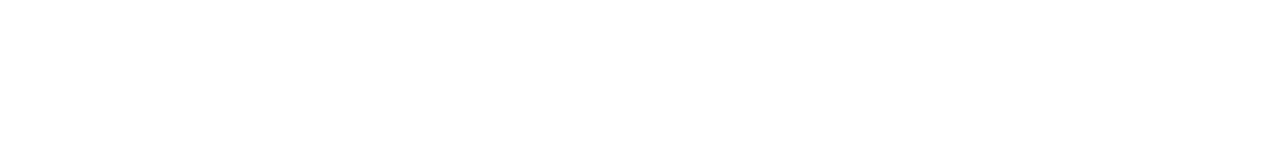
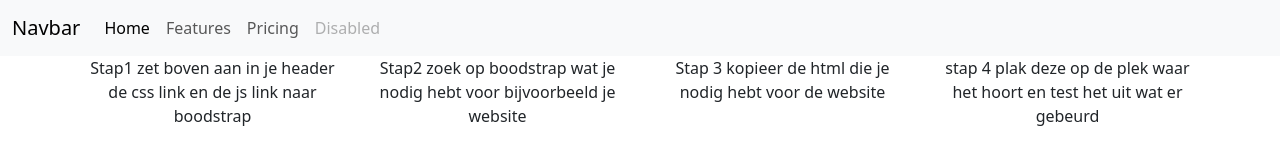
Before and after one commit to stijn-101718/Interface4, a plain HTML site: page oefening1.1/index.html in a window 1280 px wide. Drawn offline with nearby package versions, Linux system fonts and the light colour scheme.

Commit message:
oefening2

```diff
--- a/oefening1.1/index.html
+++ b/oefening1.1/index.html
@@ -9,5 +9,41 @@
 </head>
 <body>
 
+    <nav class="navbar navbar-expand-lg bg-body-tertiary">
+  <div class="container-fluid">
+    <a class="navbar-brand" href="#">Navbar</a>
+    <button class="navbar-toggler" type="button" data-bs-toggle="collapse" data-bs-target="#navbarNav" aria-controls="navbarNav" aria-expanded="false" aria-label="Toggle navigation">
+      <span class="navbar-toggler-icon"></span>
+    </button>
+    <div class="collapse navbar-collapse" id="navbarNav">
+      <ul class="navbar-nav">
+        <li class="nav-item">
+          <a class="nav-link active" aria-current="page" href="#">Home</a>
+        </li>
+        <li class="nav-item">
+          <a class="nav-link" href="#">Features</a>
+        </li>
+        <li class="nav-item">
+          <a class="nav-link" href="#">Pricing</a>
+        </li>
+        <li class="nav-item">
+          <a class="nav-link disabled" aria-disabled="true">Disabled</a>
+        </li>
+      </ul>
+    </div>
+  </div>
+</nav>
+
+
+<div class="container text-center">
+  <div class="row row-cols-4">
+    <div class="col">Stap1 zet boven aan in je header de css link en de js link naar boodstrap</div>
+    <div class="col">Stap2 zoek op boodstrap wat je nodig hebt voor bijvoorbeeld je website</div>
+    <div class="col">Stap 3 kopieer de html die je nodig hebt voor de website</div>
+    <div class="col">stap 4 plak deze op de plek waar het hoort en test het uit wat er gebeurd</div>
+  </div>
+</div>
+
+
 </body>
 </html>
```
